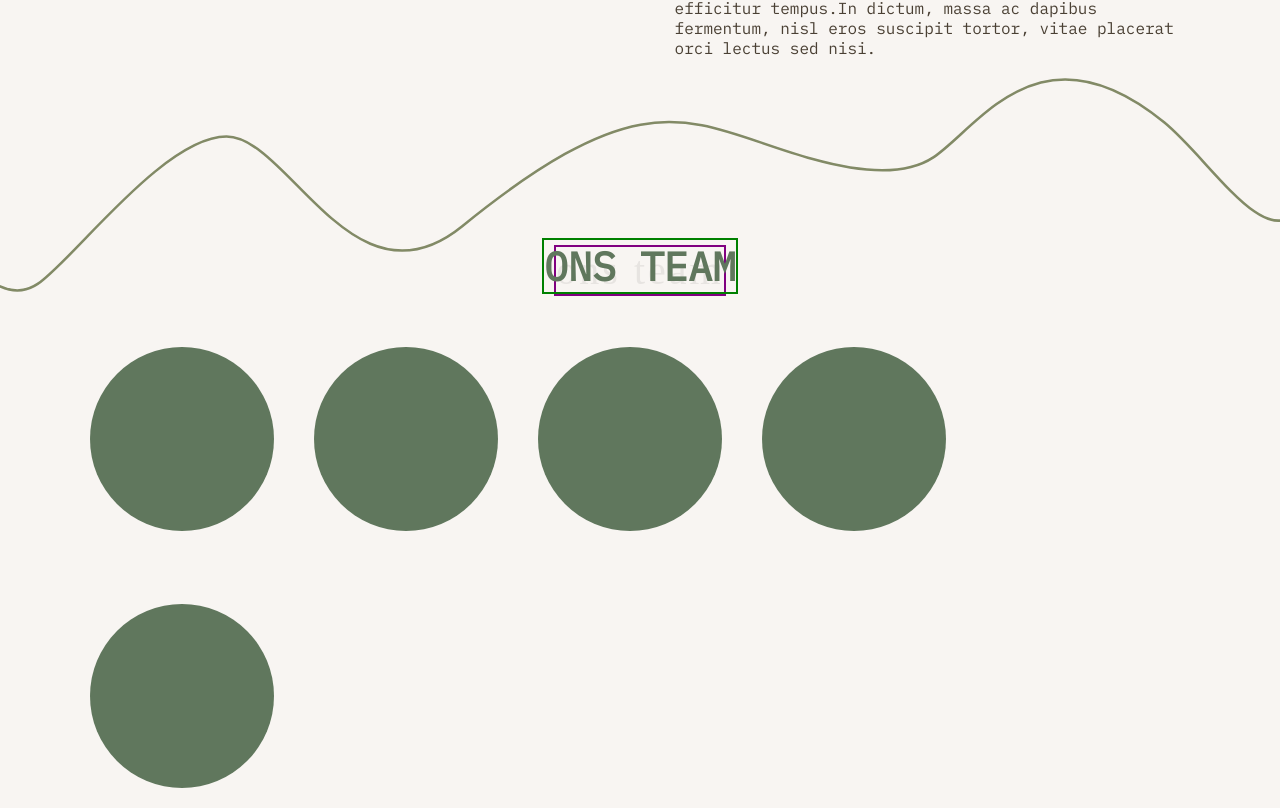
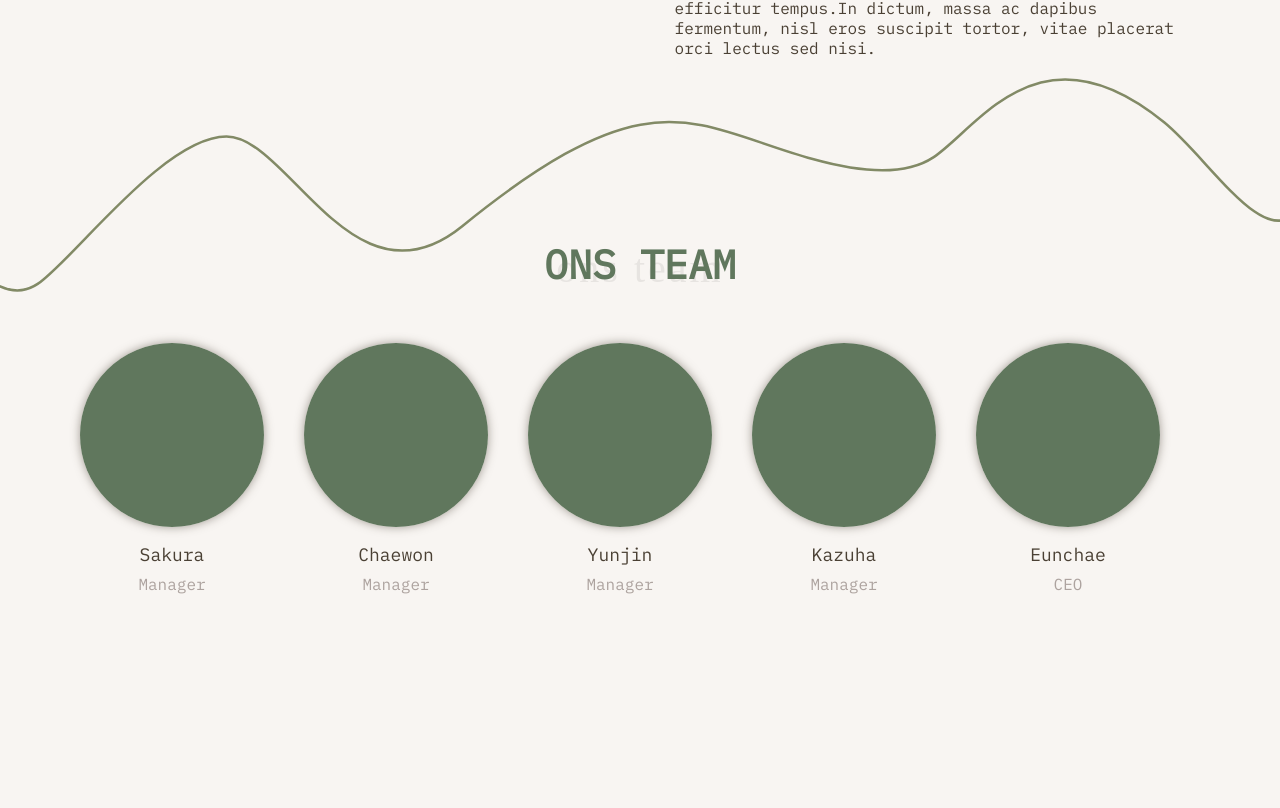
Before and after one commit to LaulensW/BertsBoerenCamping, a React (Vite) app in the folder BertsBoerenCamping/: page /about in a window 1280 px wide. Shown: the part 1237-2045 px from the top of the page. After the commit the page ends 1991 px from the top, so only its background shows below. Built offline with nearby package versions, Linux system fonts and the light colour scheme.

Commit message:
ons team afgemaakt en props tegeveoegd

```diff
--- a/BertsBoerenCamping/src/components/AboutTeam.css
+++ b/BertsBoerenCamping/src/components/AboutTeam.css
@@ -4,7 +4,7 @@
     width: 100%;
 }
 .ons-team{
-    padding: 0 7%;
+    padding: 0 7% 160px 7%;
 }
 .ons-team-title-combo{
     display: flex;
@@ -19,18 +19,37 @@
     margin: 0;
     letter-spacing: 3px;
     margin: 7px 0 0 0;
-    border: 2px solid purple;
 }
 .ons-team-title{
     color: var(--primary-color);
     font-weight: var(--font-weight-semibold);
     font-size: 40px;
-    border: 2px solid green;
     z-index: 10;
 }
-.ons-team-profile-photo{
+.team-total{
+    display: flex;
+    flex-direction: row;
+    justify-content: center;
+}
+.team-info{
+    display: flex;
+    flex-direction: column;
+    align-items: center;
+    margin-right: 40px;
+}
+.team-image{
     width: 184px;
     height: auto;
     border-radius: 100px;
-    margin: 53px 40px 16px 0;
+    margin: 53px 0 16px 0;
+    box-shadow: 0px 0px 10px rgba(74, 64, 52, 0.5);
 }
+.team-employee{
+    color: var(--secondary-color);
+    font-size: 18px;
+    padding-bottom: 8px;
+}
+.team-position{
+    color: #ADA39F;
+    font-size: 16px
+}
--- a/BertsBoerenCamping/src/components/AboutTeam.jsx
+++ b/BertsBoerenCamping/src/components/AboutTeam.jsx
@@ -2,7 +2,7 @@ import React from 'react';
 import './AboutTeam.css';
 import Wave from '../assets/team-wave.svg';
 
-const OnsTeam = () => {
+export default function OnsTeam() {
     return(
         <>
         <img src={Wave} alt="ons-team-wave" className="ons-team-wave"/>
@@ -11,15 +11,27 @@ const OnsTeam = () => {
                 <h className="ons-team-title">ONS TEAM</h>
                 <p className="ons-team-title-cursive">ons team</p>
             </div>
-            <img src="../images/Filler.png" alt="profile" className="ons-team-profile-photo"/>
-            <img src="../images/Filler.png" alt="profile" className="ons-team-profile-photo"/>
-            <img src="../images/Filler.png" alt="profile" className="ons-team-profile-photo"/>
-            <img src="../images/Filler.png" alt="profile" className="ons-team-profile-photo"/>
-            <img src="../images/Filler.png" alt="profile" className="ons-team-profile-photo"/>
+            <div className="team-total">
+                {renderProfiel('Filler.png', "Sakura", "Manager")}
+                {renderProfiel('Filler.png', "Chaewon", "Manager")}
+                {renderProfiel('Filler.png', "Yunjin", "Manager")}
+                {renderProfiel('Filler.png', "Kazuha", "Manager")}
+                {renderProfiel('Filler.png', "Eunchae", "CEO")}
+            </div>
         </div>
 
         </>
     );
 };
 
-export default OnsTeam;
+function renderProfiel(photo, name, position){
+    return(
+    <div className="team-profile" key={name}>
+         <div className="team-info">
+            <img src={`/images/${photo}`} alt="profiel" className="team-image" />
+            <p3 className="team-employee">{name}</p3>
+            <p3 className="team-position">{position}</p3>
+        </div>
+    </div>
+    );
+}
```
